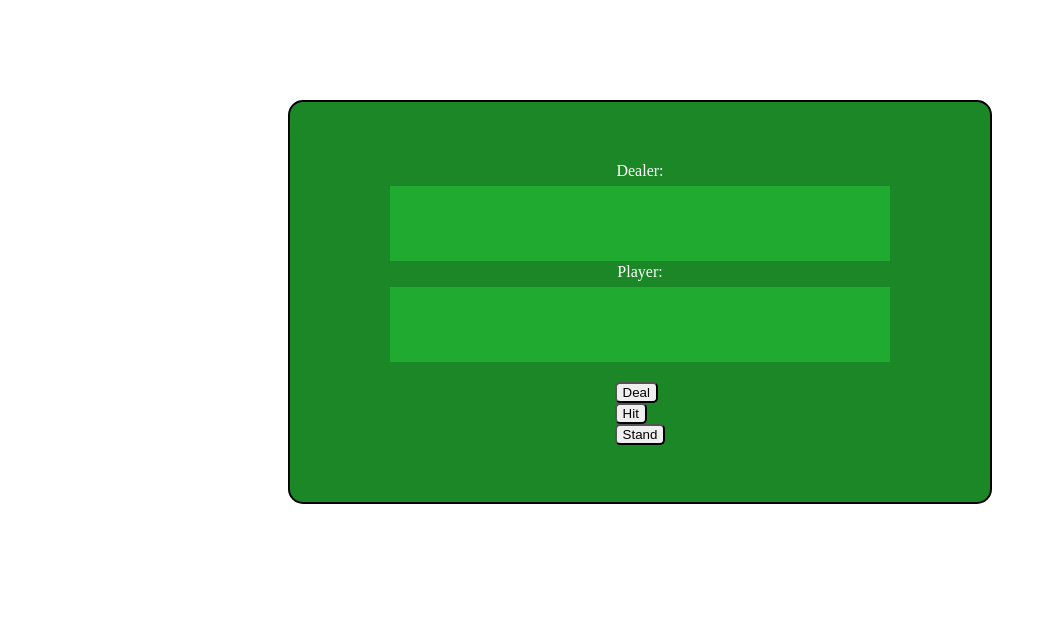
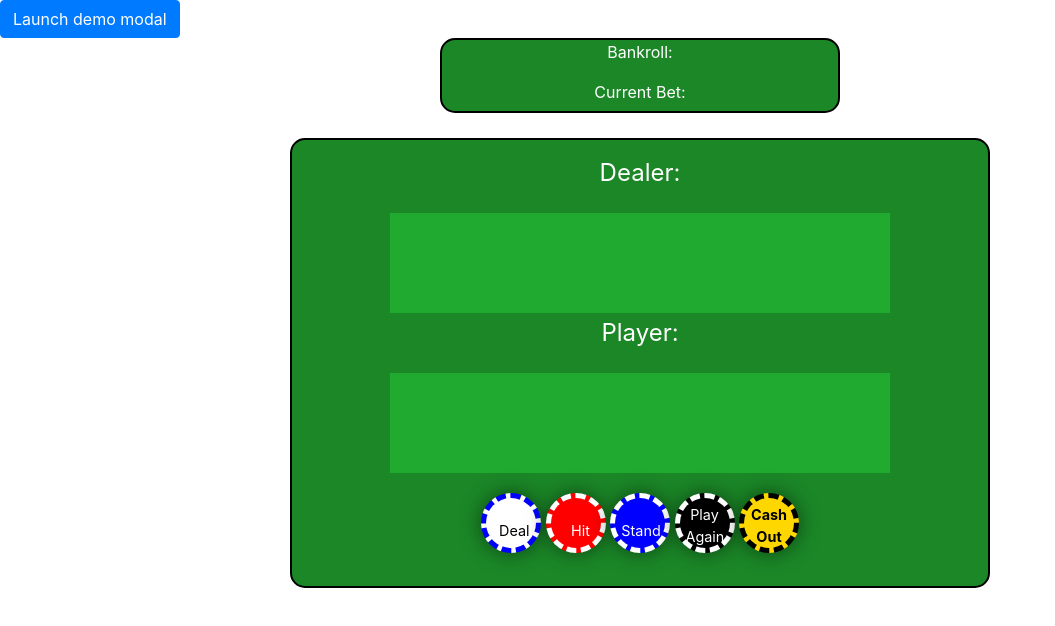
Before and after one commit to laddeyboy/blackjack, a plain HTML site: page blackjack.html in a window 1280 px wide. Shown: the whole page, without its empty margins (0-1055 px from the left). Drawn offline with nearby package versions, Linux system fonts and the light colour scheme.

Commit message:
blackjack modal bug

```diff
--- a/blackjack.css
+++ b/blackjack.css
@@ -1,13 +1,27 @@
+
 
 label {
+    font-size: 1.5em;
     color: white;
     padding: 2px;
 }
 
+#bet-table {
+    text-align: center;
+    font-size: 1em;
+    color: white;
+    margin: auto auto 20px auto;
+    height: 75px;
+    width: 400px;
+    border: 2px solid black;
+    border-radius: 15px;
+    background-color: #1B8727;
+}
+
 #table {
     width: 700px;
-    height: 400px;
-    margin: 100px auto;
+    height: 450px;
+    margin: 25px auto;
     border: 2px solid black;
     border-radius: 15px;
     background-color: #1B8727;
@@ -19,23 +33,101 @@ label {
 
 #dealer-hand, #player-hand {
     width: 500px;
-    height: 75px;
+    height: 100px;
     background-color: #20AA30;
 }
 
-.buttons-div {
-    padding-top: 20px;
+#messages {
+    font-size: 3em;
+    color: white;
 }
 
-button {
-    /*font-size: 1em;*/
-    border-radius: 5px;
-    display: flex;
-    align-items: space-around;
+.buttons-div {
+    vertical-align: middle;
+    padding: 20px;
+}
+
+#deal-button {
+    height: 60px;
+    width: 60px;
+    box-shadow: 0 0 20px rgba(0,0,0,0.5);
+    font-size: .9em;
+    border-radius: 50%;
+    flex-direction: column;
+    text-align: center;
+    vertical-align: middle;
+    padding-top: 5%;
+    padding-left: 4%;
+    background-color: white;
+    border: 5px dashed blue;
+}
+
+#hit-button {
+    height: 60px;
+    width: 60px;
+    box-shadow: 0 0 20px rgba(0,0,0,0.5);
+    font-size: .9em;
+    border-radius: 50%;
+    flex-direction: column;
+    text-align: center;
+    vertical-align: middle;
+    padding-top: 5%;
+    padding-left: 5%;
+    background-color: red;
+    border: 5px dashed white;
+    color: white;
+}
+#stand-button {
+    height: 60px;
+    width: 60px;
+    box-shadow: 0 0 20px rgba(0,0,0,0.5);
+    font-size: .9em;
+    border-radius: 50%;
+    flex-direction: column;
+    text-align: center;
+    vertical-align: middle;
+    padding-top: 5%;
+    padding-left: 2%;
+    background-color: blue;
+    border: 5px dashed white;
+    color: white;
+}
+#reset {
+    height: 60px;
+    width: 60px;
+    box-shadow: 0 0 20px rgba(0,0,0,0.5);
+    font-size: .9em;
+    border-radius: 50%;
+    flex-direction: column;
+    text-align: center;
+    vertical-align: middle;
+    padding-top: 2%;
+    background-color: black;
+    border: 5px dashed white;
+    color: white;
+}
+#cash-out {
+    height: 60px;
+    width: 60px;
+    box-shadow: 0 0 20px rgba(0,0,0,0.5);
+    font-size: .9em;
+    border-radius: 50%;
+    flex-direction: column;
+    text-align: center;
+    vertical-align: middle;
+    padding-top: 2%;
+    background-color: gold;
+    border: 5px dashed black;
+    font-weight: bolder;
+    color: black;
+}
+
+#modal-container {
+    display: none;
 }
 
 .cards {
-    height: 75px;
+    height: 100px;
     margin: 0;
     padding-right: 3px;
     border: 0;
--- a/blackjack.html
+++ b/blackjack.html
@@ -1,24 +1,65 @@
+<!DOCTYPE html>
+<html>
+  <head>
+    <meta charset='UTF-8'>
     <link rel="stylesheet" href="blackjack.css" type="text/css" />
+    <link rel="stylesheet" href="https://stackpath.bootstrapcdn.com/bootstrap/4.1.0/css/bootstrap.min.css" integrity="sha384-9gVQ4dYFwwWSjIDZnLEWnxCjeSWFphJiwGPXr1jddIhOegiu1FwO5qRGvFXOdJZ4" crossorigin="anonymous">
     <script src="https://code.jquery.com/jquery-3.3.1.min.js"></script>
     <script type="text/javascript" src="blackjack.js"></script>
+  </head>
+
+  <body>
+    <!--create modal to request bankroll-->
+    <!-- Button trigger modal -->
+    <button type="button" class="btn btn-primary" data-toggle="modal" data-target="#exampleModal">
+      Launch demo modal
+    </button>
+
+    <!-- Modal -->
+    <div class="modal fade" id="exampleModal" tabindex="-1" role="dialog" aria-labelledby="exampleModalLabel" aria-hidden="true">
+      <div class="modal-dialog" role="document">
+        <div class="modal-content">
+          <div class="modal-header">
+            <h5 class="modal-title" id="exampleModalLabel">Modal title</h5>
+            <button type="button" class="close" data-dismiss="modal" aria-label="Close">
+              <span aria-hidden="true">&times;</span>
+            </button>
+          </div>
+          <div class="modal-body">
+            ...
+          </div>
+          <div class="modal-footer">
+            <button type="button" class="btn btn-secondary" data-dismiss="modal">Close</button>
+            <button type="button" class="btn btn-primary">Save changes</button>
+          </div>
+        </div>
+      </div>
+    </div>
+
+
+    <div id="bet-table">
+      <p id='player-cash'>Bankroll:</p>
+      <p id='current-bet'>Current Bet:</p>
+    </div>
 
     <div id="table">
       <div id="messages"></div>
 
-  <label>Dealer: </label>
+      <label id='the-dealer'>Dealer: </label>
       <label id="dealer-points" class="points"></label>
-  <div id="dealer-hand" class="hand">
-  </div>
+      <div id="dealer-hand" class="hand"></div>
 
       <label id='the-player'>Player: </label>
       <label id="player-points" class="points"></label>
-  <div id="player-hand" class="hand">
-
-  </div>
+      <div id="player-hand" class="hand"></div>
 
       <div class="buttons-div">
-    <button id="deal-button">Deal</button>
+        <button id="deal-button"> Deal</button>
         <button id="hit-button">Hit</button>
         <button id="stand-button">Stand</button>
+        <button id="reset">Play Again</button>
+        <button id="cash-out">Cash Out</button>
       </div>
     </div>
+  </body>
+</html>
--- a/blackjack.js
+++ b/blackjack.js
@@ -38,21 +38,41 @@ function shuffleDeck(aDeck) {
 
 function handValue(aHand) {
    let cardTotal = 0;
+   let dealtAce = false;
    for(j = 0; j < aHand.cardsInHand.length; j++){
+      if(aHand.cardsInHand[j].name  == 'A'){
+         dealtAce = true;
+      }
       cardTotal += aHand.cardsInHand[j].value;
    }
+   if(dealtAce && ((cardTotal + 10) < 22)) { cardTotal += 10; }
    return cardTotal;
 }
 
+function whosTheWinner(dealer, player) {
+   if(dealer.handValue < 22 && dealer.handValue > player.handValue) {
+      return "House Wins..."
+   }
+   else if( player.handValue < 22 && player.handValue > dealer.handValue) {
+      return "Player Wins!!!";
+   }
+   else if(player.handValue === dealer.handValue) {
+      return "PUSH";
+   }
+}
+
 $(document).ready(function(){
+   $('#modal-container').modal('show');
+
+
    //create deck and shuffle it
    var myDeck = new deck();
    myDeck = shuffleDeck(myDeck);
    //setup player and dealer hands for game play
    var playerHand = {cardsInHand: [], handValue: 0};
    var dealerHand = {cardsInHand: [], handValue: 0};
-   var playerTurn = true;
-   var dealerTurn = false;
+   var dealerTurn = true;
+   var clicks = 2;
 
    $('#deal-button').click(function(){
       //Initial Deal
@@ -64,52 +84,48 @@ $(document).ready(function(){
       $('#dealer-hand').append("<img id='dealer-first-card' class='cards' src='images/red_joker.png'/img>")
       $('#player-hand').append("<img class='cards' src='"+playerHand.cardsInHand[1].cardImage +"'/img>")
       $('#dealer-hand').append("<img class='cards' src='"+dealerHand.cardsInHand[1].cardImage +"'/img>")
+      dealerHand.handValue = handValue(dealerHand);
       playerHand.handValue = handValue(playerHand);
-      $('#the-player').append(playerHand.handValue);
+      if(playerHand.handValue === 21) { $('#the-player').text('BLACKJACK'); }
+      else { $('#the-player').append(playerHand.handValue); }
       $('#deal-button').hide();
    });
 
-   var clicks = 2;
+
    $('#hit-button').click(function(){
       //if player doesn't have 21
-      if(playerTurn) {
       if(playerHand.handValue < 22) {
          playerHand.cardsInHand.push(myDeck.pop());
          $('#player-hand').append("<img class='cards' src='"+playerHand.cardsInHand[clicks].cardImage +"'/img>")
          playerHand.handValue = handValue(playerHand);
          if(playerHand.handValue > 21) {
-               playerTurn = false;
             $('#the-player').text('Player BUSTS');
          }
          else {
-               $('#the-player').text(`Player: ${playerHand.handValue}`);
+            $('#the-player').text(`Player Has: ${playerHand.handValue}`);
             clicks++;
-            }
          }
       }
    });
 
    $('#stand-button').click(function(){
-      if(playerTurn){
-         playerTurn = false;
-         dealerTurn = true;
       clicks = 2;
+      $('#dealer-first-card').attr('src', dealerHand.cardsInHand[0].cardImage);
+      $('#the-dealer').append(dealerHand.handValue);
+      while(dealerTurn){
+         if(dealerHand.handValue <= 16) {
+            //draw card and show then calculate
+            dealerHand.cardsInHand.push(myDeck.pop());
+            $('#dealer-hand').append("<img class='cards' src='"+dealerHand.cardsInHand[clicks].cardImage +"'/img>");
+            dealerHand.handValue = handValue(dealerHand);
+            $('#the-dealer').text(`Dealer Has: ${dealerHand.handValue}`);
+            clicks++;
          }
-            // else if (dealerTurn) {
-         //DO DEALER STUFF ON STAND
-         // if(dealerHand.handValue < 22) {
-         // $('#dealer-first-card').attr('src', dealerHand.cardsInHand[0].cardImage)
-         // dealerHand.cardsInHand.push(myDeck.pop());
-         // $('#dealer-hand').append("<img class='cards' src='"+dealerHand.cardsInHand[clicks].cardImage +"'/img>")
-         // clicks++;
-      // }
-      //I won't need to handle dealer clicks. the dealer hand will play out once player stands!!!
-      else if(dealerTurn) {
-         //declare winner
-         //calculate bets
-         //reset hand
-         console.log('GAME OVER');
+         else {
+            dealerTurn = false;
+            //Calculate Winner
+            $('#messages').append(whosTheWinner(dealerHand, playerHand));
          }
-
+      }
    });
 });
```
Lines whose indentation alone changed are shown as unchanged.
